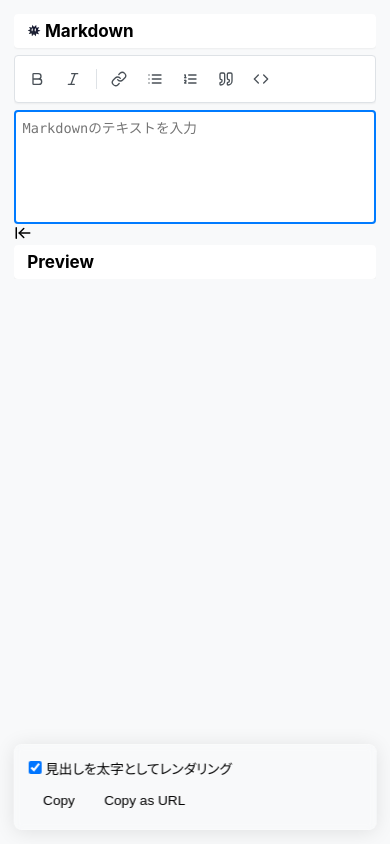
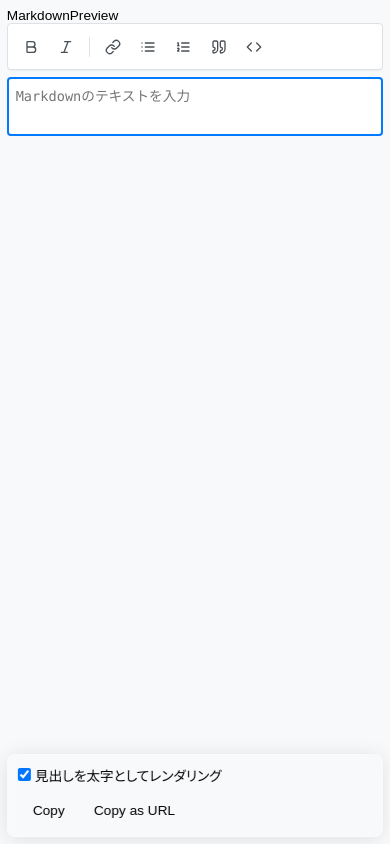
Before and after one commit to STYLE-PORT/tools-unimark, a React (Vite) app: page / in a window 390 px wide. Built offline with nearby package versions, Linux system fonts and the light colour scheme.

Commit message:
feat: モバイル対応

```diff
--- a/src/App.module.css
+++ b/src/App.module.css
@@ -38,11 +38,6 @@
   background-color: white;
 }
 
-@media (max-width: 768px) {
-  .pane {
-    flex-basis: auto !important;
-  }
-}
 
 .markdown {
   height: 100%;
@@ -54,15 +49,6 @@
   padding-left: 0.5rem;
 }
 
-@media (max-width: 768px) {
-  .markdown {
-    padding-right: 0;
-  }
-
-  .output-group {
-    padding-left: 0;
-  }
-}
 
 .editor-group {
   display: flex;
@@ -82,12 +68,6 @@
   transition: flex-basis 0.3s ease, opacity 0.3s ease;
 }
 
-@media (max-width: 768px) {
-  .editor-group {
-    flex-direction: column;
-    gap: 1rem;
-  }
-}
 
 .output-group {
   display: flex;
@@ -490,32 +470,103 @@
   z-index: 10;
 }
 
-/*@media (max-width: 768px) {*/
-/*  .resize-handle {*/
-/*    display: none;*/
-/*  }*/
-
-/*  .toggle-button {*/
-/*    display: none;*/
-/*  }*/
-/*}*/
-
-/*@media (max-width: 768px) {*/
-/*  .controls {*/
-/*    flex-direction: column;*/
-/*    align-items: flex-start;*/
-/*    left: 0.5rem;*/
-/*    right: 0.5rem;*/
-/*    bottom: 0.5rem;*/
-/*  }*/
-
-/*  .button-group {*/
-/*    align-self: flex-end;*/
-/*  }*/
-/*}*/
 
 .button-group {
   display: flex;
   gap: 0.5rem;
   margin-left: auto;
 }
+
+/* モバイル用スタイル */
+.mobile-tab-bar {
+  display: flex;
+  background-color: white;
+  border-bottom: 1px solid #dee2e6;
+  margin-bottom: 0.5rem;
+}
+
+.mobile-tab {
+  flex: 1;
+  padding: 0.75rem;
+  background-color: transparent;
+  border: none;
+  border-bottom: 2px solid transparent;
+  cursor: pointer;
+  font-weight: 500;
+  color: #495057;
+  transition: all 0.2s ease;
+}
+
+.mobile-tab.active {
+  color: #007bff;
+  border-bottom-color: #007bff;
+}
+
+.mobile-tab:hover:not(.active) {
+  background-color: #f8f9fa;
+}
+
+.editor-group.mobile {
+  flex-direction: row;
+  overflow: hidden;
+}
+
+.pane.mobile-hidden {
+  display: none !important;
+}
+
+/* モバイルレスポンシブ対応 */
+@media (max-width: 768px) {
+  .main {
+    padding: 0.5rem;
+  }
+
+  .editor-group {
+    gap: 0;
+  }
+
+  .pane {
+    flex-basis: 100% !important;
+  }
+
+  .markdown {
+    padding-right: 0;
+  }
+
+  .output-group {
+    padding-left: 0;
+  }
+
+  .resize-handle {
+    display: none;
+  }
+
+  .toggle-button {
+    display: none;
+  }
+
+  .controls {
+    width: calc(100% - 1rem);
+    left: 50%;
+    transform: translateX(-50%);
+    bottom: 0.5rem;
+    padding: 0.75rem;
+    flex-direction: column;
+    align-items: stretch;
+    gap: 0.75rem;
+  }
+
+  .button-group {
+    align-self: stretch;
+    justify-content: center;
+  }
+
+  .title {
+    font-size: 1.1rem;
+    padding: 0.4rem 0.8rem;
+  }
+
+  .output-section {
+    padding: 1rem 0.5rem 4rem;
+  }
+}
--- a/src/App.tsx
+++ b/src/App.tsx
@@ -52,10 +52,23 @@ function App() {
   const [isAnimating, setIsAnimating] = useState(false);
   const [leftPaneWidth, setLeftPaneWidth] = useState(getInitialPaneWidth());
   const [isResizing, setIsResizing] = useState(false);
+  const [isMobile, setIsMobile] = useState(false);
+  const [mobileView, setMobileView] = useState<'markdown' | 'preview'>('markdown');
   const resizeHandleRef = useRef<HTMLDivElement>(null);
 
   useEffect(() => {
     inputRef.current?.focus();
+  }, []);
+
+  // モバイル判定
+  useEffect(() => {
+    const checkMobile = () => {
+      setIsMobile(window.innerWidth <= 768);
+    };
+
+    checkMobile();
+    window.addEventListener('resize', checkMobile);
+    return () => window.removeEventListener('resize', checkMobile);
   }, []);
 
   // テキスト変更時にURLを更新
@@ -417,17 +430,50 @@ function App() {
 
   return (
     <main className={styles.main}>
-      <div className={clsx(styles.editorGroup, isResizing && styles.isResizing, isAnimating && styles.isAnimating)}>
+      {/* モバイル用のビュー切り替えボタン */}
+      {isMobile && (
+        <div className={styles.mobileTabBar}>
+          <button
+            type="button"
+            className={clsx(styles.mobileTab, mobileView === 'markdown' && styles.active)}
+            onClick={() => setMobileView('markdown')}
+          >
+            Markdown
+          </button>
+          <button
+            type="button"
+            className={clsx(styles.mobileTab, mobileView === 'preview' && styles.active)}
+            onClick={() => setMobileView('preview')}
+          >
+            Preview
+          </button>
+        </div>
+      )}
+
+      <div className={clsx(
+        styles.editorGroup,
+        isResizing && styles.isResizing,
+        isAnimating && styles.isAnimating,
+        isMobile && styles.mobile
+      )}>
         <section
-          className={clsx(styles.markdown, styles.pane, !showEditor && styles.hidden, isAnimating && styles.animating)}
+          className={clsx(
+            styles.markdown,
+            styles.pane,
+            !showEditor && styles.hidden,
+            isAnimating && styles.animating,
+            isMobile && mobileView !== 'markdown' && styles.mobileHidden
+          )}
           style={{
-            flexBasis: showEditor ? `${leftPaneWidth}%` : '0%',
-            opacity: showEditor ? 1 : 0,
+            flexBasis: isMobile ? '100%' : (showEditor ? `${leftPaneWidth}%` : '0%'),
+            opacity: (!isMobile && !showEditor) ? 0 : 1,
           }}
         >
+          {!isMobile && (
             <h2 className={styles.title}>
               <img className={styles.logo} src={getPublicPath('uni.svg')} alt="Uni"/> Markdown
             </h2>
+          )}
           <EditorToolbar
             onBold={handleBold}
             onItalic={handleItalic}
@@ -446,20 +492,28 @@ function App() {
           />
         </section>
 
+        {!isMobile && (
           <div
             ref={resizeHandleRef}
             className={clsx(styles.resizeHandle, !showEditor && styles.hidden)}
             onMouseDown={handleMouseDown}
             style={{opacity: showEditor ? 1 : 0}}
           />
+        )}
 
         <section
-          className={clsx(styles.outputGroup, styles.pane, !showEditor && styles.fullWidth)}
+          className={clsx(
+            styles.outputGroup,
+            styles.pane,
+            !showEditor && styles.fullWidth,
+            isMobile && mobileView !== 'preview' && styles.mobileHidden
+          )}
           style={{
-            flexBasis: showEditor ? `${100 - leftPaneWidth}%` : '100%',
-            flexGrow: showEditor ? 0 : 1,
+            flexBasis: isMobile ? '100%' : (showEditor ? `${100 - leftPaneWidth}%` : '100%'),
+            flexGrow: isMobile ? 1 : (showEditor ? 0 : 1),
           }}
         >
+          {!isMobile && (
             <div className={styles.titleBar}>
               <button
                 type="button"
@@ -471,6 +525,7 @@ function App() {
               </button>
               <h2 className={styles.title}>Preview</h2>
             </div>
+          )}
           <section ref={outputRef} className={styles.outputSection}>
             <output className={styles.output} dangerouslySetInnerHTML={{__html: html}}/>
           </section>
```
Lines whose indentation alone changed are shown as unchanged.
